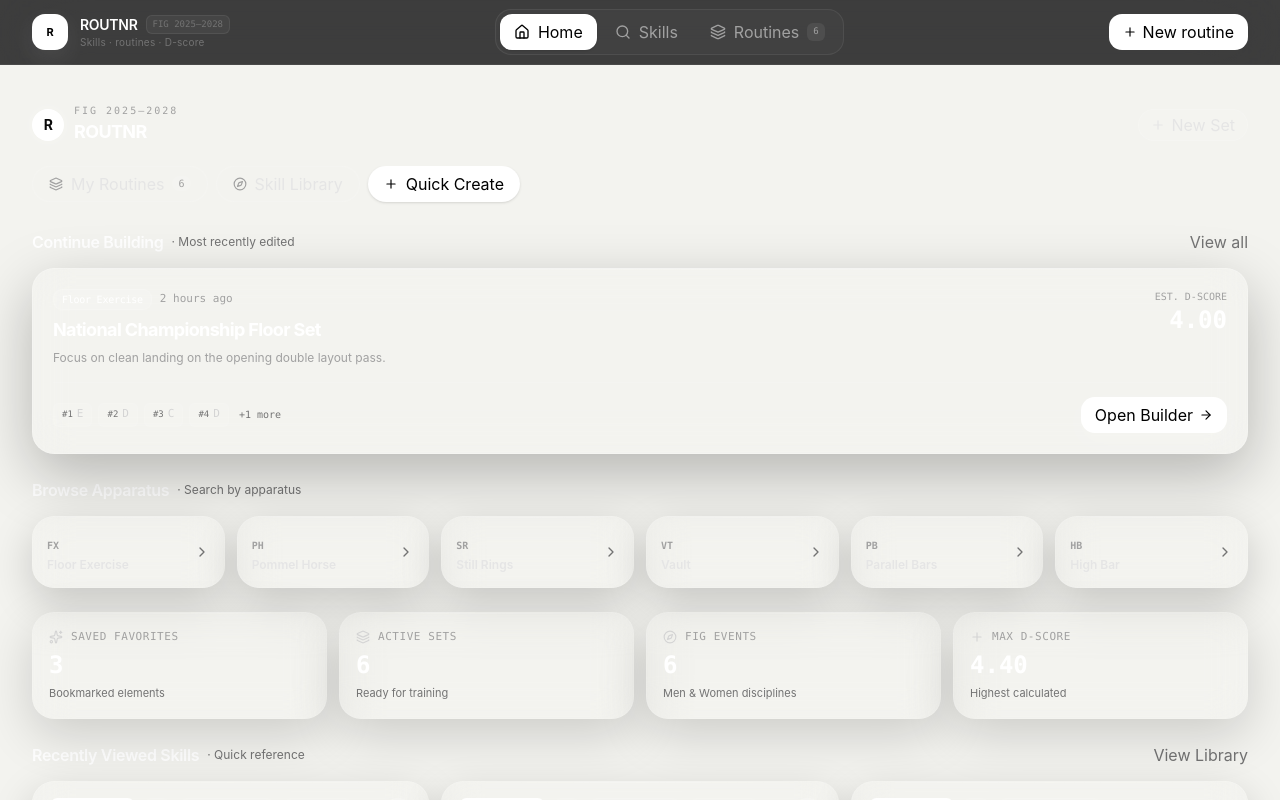
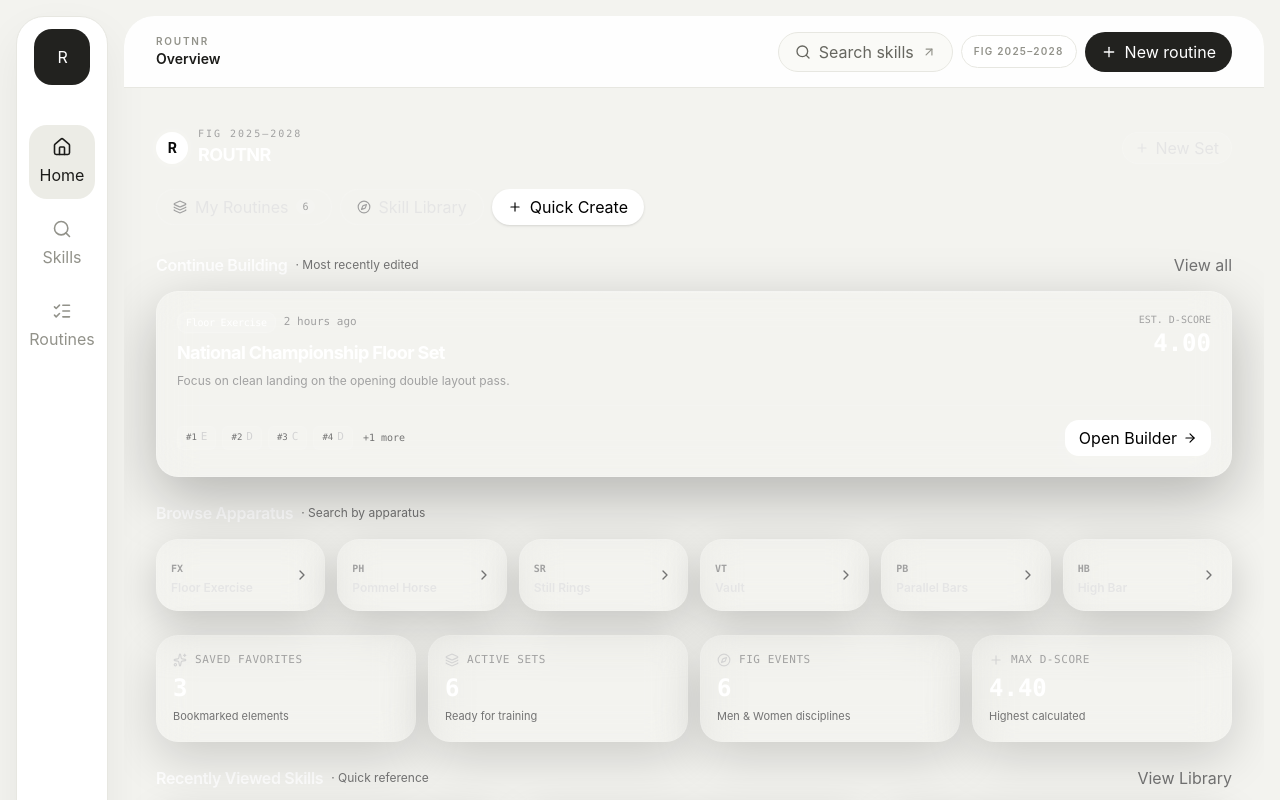
Before and after one commit to Necros-x/routnr, a Next.js app: page / in a window 1280 px wide. Shown: the top 800 px of the page. Built offline with nearby package versions, Linux system fonts and the light colour scheme.

Commit message:
ui: rebuild Routnr application shell

```diff
--- a/src/App.tsx
+++ b/src/App.tsx
@@ -1,15 +1,28 @@
 'use client';
 
 import React from 'react';
+import {
+  House,
+  Search,
+  ListChecks,
+  Plus,
+  ArrowUpRight,
+} from 'lucide-react';
 import { GymnasticsStoreProvider, useGymnasticsStore } from './hooks/useGymnasticsStore';
-import { AppNavbar } from './components/AppNavbar';
-import { FloatingBottomNav } from './components/FloatingBottomNav';
 import { HomeScreen } from './screens/HomeScreen';
 import { SkillLibraryScreen } from './screens/SkillLibraryScreen';
 import { MyRoutinesScreen } from './screens/MyRoutinesScreen';
 import { RoutineBuilderScreen } from './screens/RoutineBuilderScreen';
 import { SkillDetailModal } from './screens/SkillDetailModal';
 import { CreateRoutineModal } from './screens/CreateRoutineModal';
+import { APP_CONFIG } from './config/app';
+import type { ActiveTab } from './types/gymnastics';
+
+const NAV_ITEMS: Array<{ id: ActiveTab; label: string; icon: React.ElementType }> = [
+  { id: 'home', label: 'Home', icon: House },
+  { id: 'skills', label: 'Skills', icon: Search },
+  { id: 'routines', label: 'Routines', icon: ListChecks },
+];
 
 function MainAppContent() {
   const {
@@ -21,46 +34,151 @@ function MainAppContent() {
     setCreateRoutineModalOpen,
   } = useGymnasticsStore();
 
-  const handleOpenBuilder = (routineId: string) => {
+  const changeTab = (tab: ActiveTab) => {
+    if (tab !== 'routines') setActiveRoutineId(null);
+    setActiveTab(tab);
+  };
+
+  const openBuilder = (routineId: string) => {
     setActiveRoutineId(routineId);
     setActiveTab('routines');
   };
 
-  const handleBackToRoutines = () => {
-    setActiveRoutineId(null);
-  };
+  const pageLabel = activeRoutineId
+    ? 'Routine Builder'
+    : activeTab === 'skills'
+      ? 'Skill Library'
+      : activeTab === 'routines'
+        ? 'My Routines'
+        : 'Overview';
 
   return (
-    <div className="min-h-screen text-[var(--text-primary)]">
-      <AppNavbar
-        activeTab={activeTab}
-        onChangeTab={(tab) => {
-          if (tab !== 'routines') setActiveRoutineId(null);
-          setActiveTab(tab);
-        }}
-        routinesCount={routines.length}
-        onNewRoutine={() => setCreateRoutineModalOpen(true)}
-      />
+    <div className="min-h-screen bg-[var(--app-bg)] text-[var(--text-primary)] md:p-4">
+      <div className="mx-auto min-h-screen max-w-[1680px] md:grid md:min-h-[calc(100vh-2rem)] md:grid-cols-[92px_minmax(0,1fr)] md:gap-4">
+        <aside className="surface hidden rounded-[28px] p-3 md:flex md:flex-col md:items-center">
+          <button
+            type="button"
+            onClick={() => changeTab('home')}
+            className="focus-ring flex h-14 w-14 items-center justify-center rounded-[18px] bg-[var(--accent)] text-lg font-black tracking-[-0.08em] text-white"
+            aria-label="Go home"
+          >
+            {APP_CONFIG.shortName}
+          </button>
 
-      <main className="mx-auto w-full max-w-7xl px-4 py-5 sm:px-6 md:py-8 lg:px-8">
+          <nav className="mt-10 flex w-full flex-col gap-2">
+            {NAV_ITEMS.map(({ id, label, icon: Icon }) => {
+              const isActive = activeTab === id && !(id === 'routines' && activeRoutineId);
+              return (
+                <button
+                  key={id}
+                  type="button"
+                  onClick={() => changeTab(id)}
+                  className={`focus-ring group flex w-full flex-col items-center gap-1.5 rounded-[18px] px-2 py-3 text-[10px] font-semibold transition-colors ${
+                    isActive
+                      ? 'bg-[var(--accent-soft)] text-[var(--text-primary)]'
+                      : 'text-[var(--text-tertiary)] hover:bg-[var(--surface-soft)] hover:text-[var(--text-primary)]'
+                  }`}
+                >
+                  <Icon className="h-5 w-5" strokeWidth={1.9} />
+                  <span>{label}</span>
+                </button>
+              );
+            })}
+          </nav>
+
+          <div className="mt-auto w-full space-y-2">
+            <button
+              type="button"
+              onClick={() => setCreateRoutineModalOpen(true)}
+              className="focus-ring flex w-full flex-col items-center gap-1.5 rounded-[18px] bg-[var(--accent)] px-2 py-3 text-[10px] font-semibold text-white transition-transform hover:-translate-y-0.5"
+            >
+              <Plus className="h-5 w-5" />
+              <span>New</span>
+            </button>
+          </div>
+        </aside>
+
+        <section className="min-w-0 overflow-hidden md:surface md:rounded-[30px]">
+          <header className="sticky top-0 z-30 flex h-[72px] items-center justify-between border-b border-[var(--border-subtle)] bg-[rgba(255,255,255,0.9)] px-4 backdrop-blur-xl sm:px-6 md:px-8">
+            <div className="flex min-w-0 items-center gap-3">
+              <button
+                type="button"
+                onClick={() => changeTab('home')}
+                className="flex h-10 w-10 shrink-0 items-center justify-center rounded-[14px] bg-[var(--accent)] font-black tracking-[-0.08em] text-white md:hidden"
+                aria-label="ROUTNR home"
+              >
+                {APP_CONFIG.shortName}
+              </button>
+              <div className="min-w-0">
+                <p className="text-[10px] font-semibold uppercase tracking-[0.18em] text-[var(--text-tertiary)]">
+                  {APP_CONFIG.name}
+                </p>
+                <h1 className="truncate text-sm font-semibold text-[var(--text-primary)]">{pageLabel}</h1>
+              </div>
+            </div>
+
+            <div className="flex items-center gap-2">
+              <button
+                type="button"
+                onClick={() => changeTab('skills')}
+                className="focus-ring hidden h-10 items-center gap-2 rounded-full border border-[var(--border-subtle)] bg-[var(--surface-soft)] px-4 text-xs font-medium text-[var(--text-secondary)] transition-colors hover:bg-[var(--surface-hover)] sm:flex"
+              >
+                <Search className="h-4 w-4" />
+                <span>Search skills</span>
+                <ArrowUpRight className="h-3.5 w-3.5 text-[var(--text-tertiary)]" />
+              </button>
+              <span className="hidden rounded-full border border-[var(--border-subtle)] bg-white px-3 py-2 text-[10px] font-semibold uppercase tracking-[0.12em] text-[var(--text-tertiary)] lg:inline-flex">
+                {APP_CONFIG.codeCycle}
+              </span>
+              <button
+                type="button"
+                onClick={() => setCreateRoutineModalOpen(true)}
+                className="focus-ring inline-flex h-10 items-center gap-2 rounded-full bg-[var(--accent)] px-4 text-xs font-semibold text-white transition-transform hover:-translate-y-0.5"
+              >
+                <Plus className="h-4 w-4" />
+                <span className="hidden sm:inline">New routine</span>
+              </button>
+            </div>
+          </header>
+
+          <main className="mx-auto w-full max-w-[1480px] px-4 pb-28 pt-5 sm:px-6 md:px-8 md:pb-8 md:pt-8">
             {activeTab === 'home' && <HomeScreen />}
             {activeTab === 'skills' && <SkillLibraryScreen />}
             {activeTab === 'routines' &&
               (activeRoutineId ? (
-            <RoutineBuilderScreen onBack={handleBackToRoutines} />
+                <RoutineBuilderScreen onBack={() => setActiveRoutineId(null)} />
               ) : (
-            <MyRoutinesScreen onOpenBuilder={handleOpenBuilder} />
+                <MyRoutinesScreen onOpenBuilder={openBuilder} />
               ))}
           </main>
+        </section>
+      </div>
 
-      <FloatingBottomNav
-        activeTab={activeTab}
-        onChangeTab={(tab) => {
-          if (tab !== 'routines') setActiveRoutineId(null);
-          setActiveTab(tab);
-        }}
-        routinesCount={routines.length}
-      />
+      <nav className="fixed inset-x-3 bottom-3 z-40 rounded-[22px] border border-[var(--border-medium)] bg-[rgba(255,255,255,0.94)] p-1.5 shadow-[var(--shadow-float)] backdrop-blur-xl md:hidden">
+        <div className="grid grid-cols-3 gap-1">
+          {NAV_ITEMS.map(({ id, label, icon: Icon }) => {
+            const isActive = activeTab === id && !(id === 'routines' && activeRoutineId);
+            return (
+              <button
+                key={id}
+                type="button"
+                onClick={() => changeTab(id)}
+                className={`flex min-h-14 flex-col items-center justify-center gap-1 rounded-[17px] text-[10px] font-semibold transition-colors ${
+                  isActive
+                    ? 'bg-[var(--accent)] text-white'
+                    : 'text-[var(--text-tertiary)] hover:bg-[var(--surface-soft)]'
+                }`}
+              >
+                <Icon className="h-5 w-5" />
+                <span>{label}</span>
+                {id === 'routines' && routines.length > 0 && (
+                  <span className="absolute sr-only">{routines.length} routines</span>
+                )}
+              </button>
+            );
+          })}
+        </div>
+      </nav>
 
       <SkillDetailModal />
       <CreateRoutineModal />
```
Lines whose indentation alone changed are shown as unchanged.
